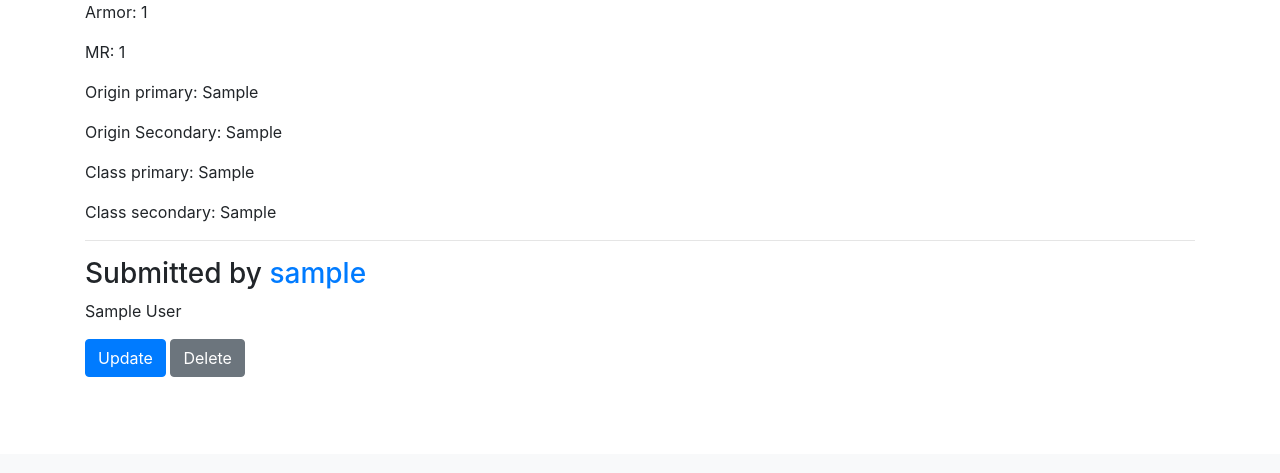
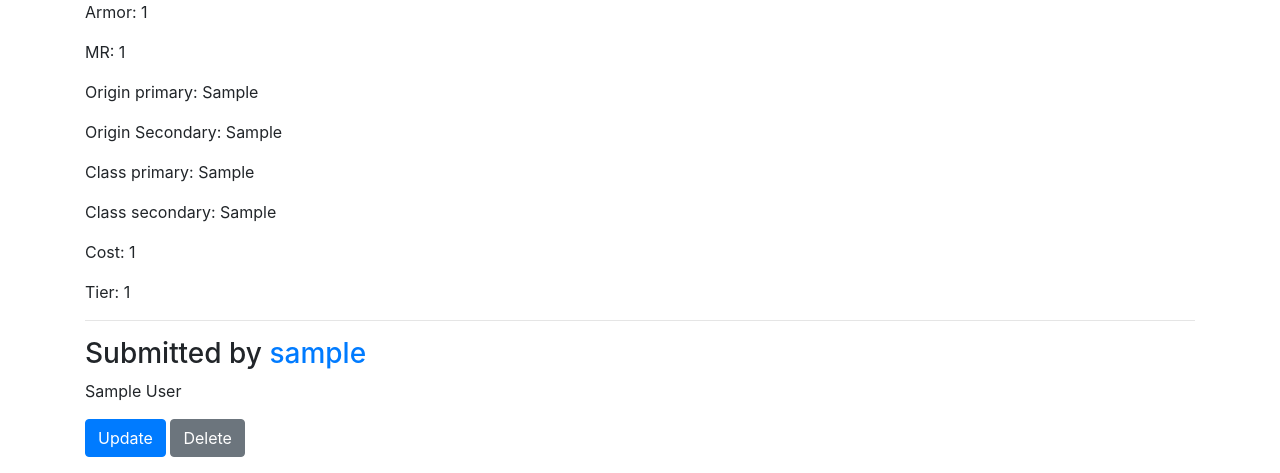
Before and after one commit to Pompeiro/portfolio, a Django app: a page that uses portfolio/templates/tftchampions/champion_detail.html in a window 1280 px wide. Shown: the part 346-819 px from the top of the page. Before the commit the page ends 723 px from the top, so only its background shows below. Run offline with Django 3.2, Linux system fonts and the light colour scheme; tables that the repository leaves empty hold one stand-in row (values such as "Sample post"); some libraries are stand-ins or nearby versions.

Commit message:
Add cost and tier to champion_detail.html

```diff
--- a/portfolio/templates/tftchampions/champion_detail.html
+++ b/portfolio/templates/tftchampions/champion_detail.html
@@ -34,6 +34,10 @@
   <p>Class secondary: {{ champion.class_sec }}</p>
 {% endif %}
 
+<p>Cost: {{ champion.cost }}</p>
+
+<p>Tier: {{ champion.tier }}</p>
+
 <hr/>
 <h3>Submitted by
   <a href="{% url 'users:detail' champion.creator.username %}">
```
